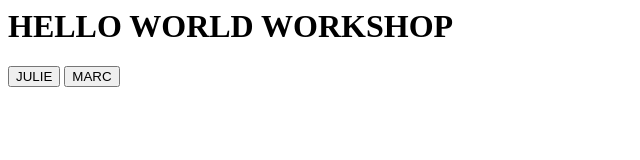
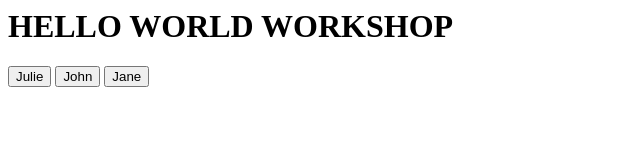
Before and after one commit to alvinberthelot/workshop-dom-js, a plain HTML site: page index.html in a window 1280 px wide. Shown: the whole page, without its empty margins (0-640 px from the left). Drawn offline with Linux system fonts and the light colour scheme.

Commit message:
Dynamic buttons with static array

```diff
--- a/index.html
+++ b/index.html
@@ -3,23 +3,14 @@
 <head>
   <meta charset="UTF-8">
   <title>HELLO WORLD WORKSHOP</title>
-  <script>
-    var sayHello = firstname => {
-      console.log(`HELLO ${firstname}, ça va aujourd'hui ?`)
-    }
-  </script>
 </head>
 
 <body>
   <h1>HELLO WORLD WORKSHOP</h1>
 
-  <button onclick="sayHello('Julie')">
-    JULIE
-  </button>
-  <button onclick="sayHello('Marc')">
-    MARC
-  </button>
+  <div id="container"></div>
 
+  <script src="index.js"></script>
 </body>
 
 </html>
--- /dev/null
+++ b/index.js
@@ -0,0 +1,21 @@
+var firstnames = ["Julie", "Marc", "John", "Jane", "Bob"];
+
+var generateHtml = firstname => {
+  return `
+    <button onclick="sayHello('${firstname}')">
+    ${firstname}
+    </button>`;
+};
+
+var container = document.getElementById("container");
+
+for (let index = 0; index < firstnames.length; index++) {
+  const person = firstnames[index];
+  if (person.charAt(0) === "J") {
+    container.innerHTML += generateHtml(person);
+  }
+}
+
+var sayHello = firstname => {
+  console.log(`HELLO ${firstname}, ça va aujourd'hui ?`);
+};
```
